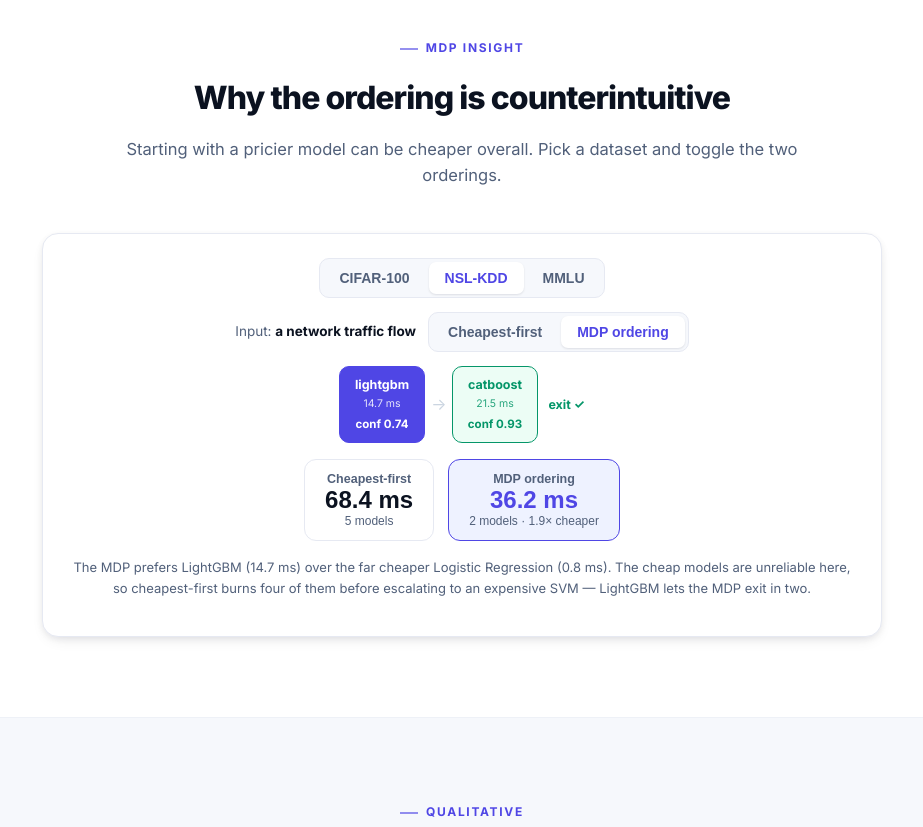
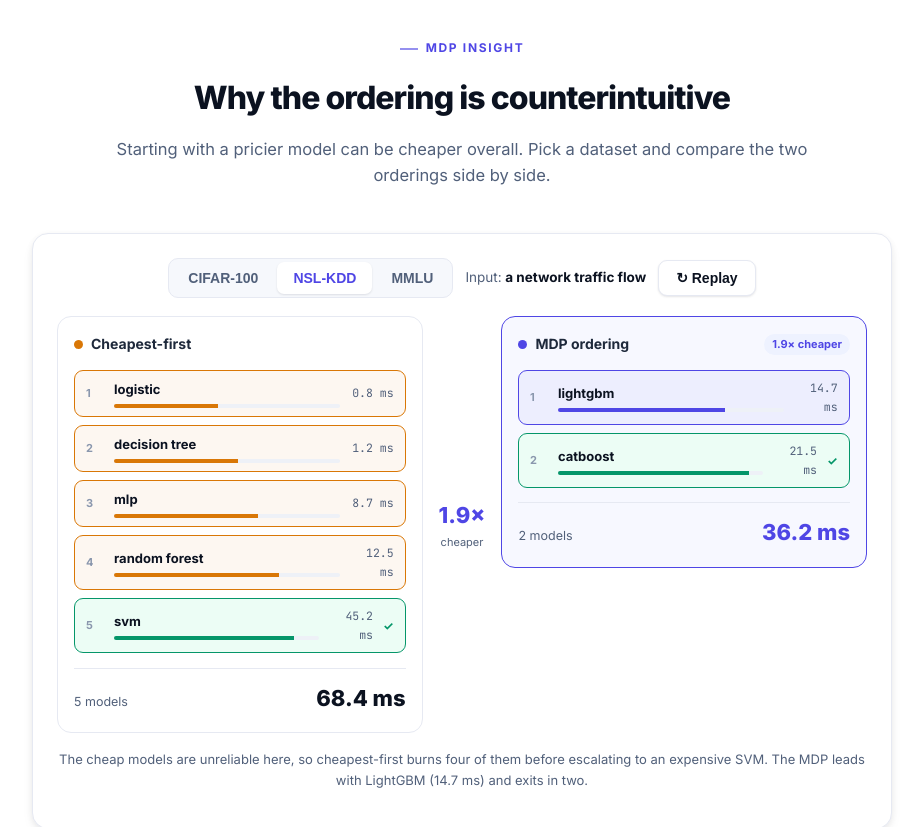
Before and after one commit to ashwincolaco/lazystack, a React (Vite) app: page / in a window 1280 px wide. Shown: the part 2580-3407 px from the top of the page, without its empty margins (178-1101 px from the left). Built offline with nearby package versions, Linux system fonts and the light colour scheme.

Commit message:
Ordering section: side-by-side vertical cascades (cheapest-first vs MDP) with parallel animation, replacing the toggle

```diff
--- a/src/App.jsx
+++ b/src/App.jsx
@@ -98,7 +98,7 @@ export default function App() {
         <div className="wrap">
           <Reveal>
             <Head eyebrow="MDP Insight" title="Why the ordering is counterintuitive"
-              sub="Starting with a pricier model can be cheaper overall. Pick a dataset and toggle the two orderings." />
+              sub="Starting with a pricier model can be cheaper overall. Pick a dataset and compare the two orderings side by side." />
             <OrderingToggle />
           </Reveal>
         </div>
--- a/src/components/OrderingToggle.jsx
+++ b/src/components/OrderingToggle.jsx
@@ -1,111 +1,114 @@
 import React, { useEffect, useRef, useState } from 'react'
 
-const THETA = 0.85
-const C = { indigo: '#4f46e5', green: '#059669', amber: '#d97706', ink: '#0b1220', slate: '#51607a', line: '#e6e9f2', grey: '#cbd5e1', red: '#dc2626', mute: '#8a97ad' }
+const C = { indigo: '#4f46e5', green: '#059669', amber: '#d97706', ink: '#0b1220', slate: '#51607a', line: '#e6e9f2', grey: '#cbd5e1', mute: '#8a97ad' }
 
 // Curated counterintuitive-ordering cases. Costs (ms) from models/model_registry.py.
-// Each: cheapest-first cascade vs the MDP ordering (which starts with a pricier model).
 const EX = {
   'CIFAR-100': {
     input: 'a sunflower image',
-    'Cheapest-first': { steps: [['mobilenet_v2', 3, 0.52], ['resnet18', 6, 0.61], ['resnet50', 14, 0.70], ['efficientnet_b0', 16, 0.79], ['resnet101', 28, 0.87]] },
-    'MDP ordering':   { steps: [['resnet50', 14, 0.73], ['mobilenet_v2', 3, 0.91]] },
+    cheap: [['mobilenet_v2', 3, 0.52], ['resnet18', 6, 0.61], ['resnet50', 14, 0.70], ['efficientnet_b0', 16, 0.79], ['resnet101', 28, 0.87]],
+    mdp:   [['resnet50', 14, 0.73], ['mobilenet_v2', 3, 0.91]],
     why: 'The MDP starts with resnet50 (14 ms), not the cheapest model — its higher confidence triggers an earlier overall exit.',
   },
   'NSL-KDD': {
     input: 'a network traffic flow',
-    'Cheapest-first': { steps: [['logistic', 0.8, 0.46], ['decision_tree', 1.2, 0.55], ['mlp', 8.7, 0.64], ['random_forest', 12.5, 0.73], ['svm', 45.2, 0.88]] },
-    'MDP ordering':   { steps: [['lightgbm', 14.7, 0.74], ['catboost', 21.5, 0.93]] },
-    why: 'The MDP prefers LightGBM (14.7 ms) over the far cheaper Logistic Regression (0.8 ms). The cheap models are unreliable here, so cheapest-first burns four of them before escalating to an expensive SVM — LightGBM lets the MDP exit in two.',
+    cheap: [['logistic', 0.8, 0.46], ['decision_tree', 1.2, 0.55], ['mlp', 8.7, 0.64], ['random_forest', 12.5, 0.73], ['svm', 45.2, 0.88]],
+    mdp:   [['lightgbm', 14.7, 0.74], ['catboost', 21.5, 0.93]],
+    why: 'The cheap models are unreliable here, so cheapest-first burns four of them before escalating to an expensive SVM. The MDP leads with LightGBM (14.7 ms) and exits in two.',
   },
   'MMLU': {
     input: 'a multiple-choice question',
-    'Cheapest-first': { steps: [['electra_small', 15, 0.60], ['albert_base', 20, 0.72], ['distilbert', 25, 0.87]] },
-    'MDP ordering':   { steps: [['albert_base', 20, 0.75], ['electra_small', 15, 0.91]] },
+    cheap: [['electra_small', 15, 0.60], ['albert_base', 20, 0.72], ['distilbert', 25, 0.87]],
+    mdp:   [['albert_base', 20, 0.75], ['electra_small', 15, 0.91]],
     why: 'The MDP leads with albert_base (20 ms) rather than the cheaper electra_small (15 ms), reaching confidence one model sooner.',
   },
 }
-const total = (ds, mode) => EX[ds][mode].steps.reduce((a, s) => a + s[1], 0)
+const sum = (steps) => steps.reduce((a, s) => a + s[1], 0)
+
+function Column({ title, accent, steps, step, winner, badge }) {
+  const revealed = Math.min(step, steps.length)
+  const exited = step >= steps.length
+  const cost = steps.slice(0, revealed).reduce((a, s) => a + s[1], 0)
+  return (
+    <div style={{ flex: '1 1 240px', minWidth: 230, border: `1.5px solid ${winner ? accent : C.line}`, borderRadius: 14, padding: 16, background: winner ? '#f7f8ff' : '#fff' }}>
+      <div style={{ display: 'flex', alignItems: 'center', gap: 8, marginBottom: 14 }}>
+        <span style={{ width: 9, height: 9, borderRadius: 9, background: accent }} />
+        <span style={{ fontWeight: 700, fontSize: 14 }}>{title}</span>
+        {winner && <span style={{ marginLeft: 'auto', fontSize: 11, fontWeight: 700, color: accent, background: '#eef2ff', padding: '2px 8px', borderRadius: 999 }}>{badge}</span>}
+      </div>
+
+      {/* vertical cascade */}
+      <div style={{ display: 'flex', flexDirection: 'column', gap: 8 }}>
+        {steps.map(([m, c, conf], i) => {
+          const on = i < revealed
+          const isExit = exited && i === steps.length - 1
+          return (
+            <div key={i} className={on ? 'pop-in' : ''} style={{
+              display: 'flex', alignItems: 'center', gap: 10, padding: '8px 11px', borderRadius: 9, transition: 'all .35s',
+              border: `1px solid ${isExit ? C.green : on ? accent : C.line}`,
+              background: isExit ? '#ecfdf5' : on ? `${accent}0e` : '#fff', opacity: on ? 1 : 0.4,
+            }}>
+              <span style={{ fontSize: 11, fontWeight: 700, color: C.mute, width: 18 }}>{i + 1}</span>
+              <div style={{ flex: 1 }}>
+                <div style={{ fontWeight: 650, fontSize: 13, color: C.ink }}>{m.replace(/_/g, ' ')}</div>
+                <div style={{ height: 4, background: '#eef1f7', borderRadius: 3, marginTop: 4, overflow: 'hidden' }}>
+                  <div style={{ height: '100%', width: on ? `${conf * 100}%` : '0%', background: isExit ? C.green : accent, transition: 'width .4s' }} />
+                </div>
+              </div>
+              <span className="mono" style={{ fontSize: 11.5, color: C.slate, width: 44, textAlign: 'right' }}>{c} ms</span>
+              {isExit && <span style={{ fontSize: 12, color: C.green, fontWeight: 700 }}>✓</span>}
+            </div>
+          )
+        })}
+        {!exited && revealed > 0 && <div style={{ textAlign: 'center', color: C.mute, fontSize: 12 }}>running…</div>}
+      </div>
+
+      <div style={{ borderTop: `1px solid ${C.line}`, marginTop: 14, paddingTop: 12, display: 'flex', justifyContent: 'space-between', alignItems: 'baseline' }}>
+        <span style={{ fontSize: 12.5, color: C.slate }}>{steps.length} models</span>
+        <span style={{ fontSize: 22, fontWeight: 800, color: winner ? accent : C.ink }}>{sum(steps).toFixed(1)} ms</span>
+      </div>
+    </div>
+  )
+}
 
 export default function OrderingToggle() {
   const [ds, setDs] = useState('NSL-KDD')
-  const [mode, setMode] = useState('MDP ordering')
   const [step, setStep] = useState(0)
   const timer = useRef(null)
-  const steps = EX[ds][mode].steps
+  const e = EX[ds]
+  const maxLen = Math.max(e.cheap.length, e.mdp.length)
+  const faster = (sum(e.cheap) / sum(e.mdp)).toFixed(1)
 
   useEffect(() => {
     setStep(0)
     let i = 0
-    timer.current = setInterval(() => { i += 1; setStep(i); if (i >= steps.length) clearInterval(timer.current) }, 850)
+    timer.current = setInterval(() => { i += 1; setStep(i); if (i > maxLen) clearInterval(timer.current) }, 850)
     return () => clearInterval(timer.current)
-  }, [ds, mode])
-
-  const done = step >= steps.length
-  const cheap = total(ds, 'Cheapest-first'), mdp = total(ds, 'MDP ordering')
-  const faster = (cheap / mdp).toFixed(1)
+  }, [ds])
 
   return (
-    <div className="card" style={{ maxWidth: 840, margin: '0 auto' }}>
-      {/* dataset tabs */}
-      <div className="controls" style={{ marginTop: 0, marginBottom: 14 }}>
+    <div className="card" style={{ maxWidth: 860, margin: '0 auto' }}>
+      <div style={{ display: 'flex', justifyContent: 'center', alignItems: 'center', gap: 12, flexWrap: 'wrap', marginBottom: 18 }}>
         <div className="toggle">
           {Object.keys(EX).map((k) => (
             <button key={k} className={ds === k ? 'active' : ''} onClick={() => setDs(k)}>{k}</button>
           ))}
         </div>
+        <span style={{ fontSize: 13.5, color: C.slate }}>Input: <b style={{ color: C.ink }}>{e.input}</b></span>
+        <button className="pill-btn" onClick={() => setStep(0)}>↻ Replay</button>
       </div>
 
-      <div style={{ display: 'flex', justifyContent: 'center', alignItems: 'center', gap: 12, flexWrap: 'wrap', marginBottom: 6 }}>
-        <span style={{ fontSize: 13.5, color: C.slate }}>Input: <b style={{ color: C.ink }}>{EX[ds].input}</b></span>
-        <div className="toggle">
-          {['Cheapest-first', 'MDP ordering'].map((k) => (
-            <button key={k} className={mode === k ? 'active' : ''} onClick={() => setMode(k)}>{k}</button>
-          ))}
+      {/* side-by-side cascades */}
+      <div style={{ display: 'flex', gap: 16, alignItems: 'flex-start' }}>
+        <Column title="Cheapest-first" accent={C.amber} steps={e.cheap} step={step} />
+        <div style={{ alignSelf: 'center', textAlign: 'center', flexShrink: 0 }}>
+          <div style={{ fontSize: 22, fontWeight: 800, color: C.indigo }}>{faster}×</div>
+          <div style={{ fontSize: 11, color: C.slate }}>cheaper</div>
         </div>
+        <Column title="MDP ordering" accent={C.indigo} steps={e.mdp} step={step} winner badge={`${faster}× cheaper`} />
       </div>
 
-      {/* model chain */}
-      <div style={{ display: 'flex', alignItems: 'center', gap: 6, flexWrap: 'wrap', justifyContent: 'center', minHeight: 74, margin: '14px 0 6px' }}>
-        {steps.map(([m, c, conf], i) => {
-          const on = i < step
-          const isExit = done && i === steps.length - 1
-          return (
-            <React.Fragment key={i}>
-              <div className={on ? 'pop-in' : ''} style={{
-                borderRadius: 10, padding: '8px 11px', textAlign: 'center', minWidth: 86, transition: 'all .4s',
-                border: `1.5px solid ${isExit ? C.green : on ? C.indigo : C.line}`,
-                background: isExit ? '#ecfdf5' : on ? C.indigo : '#fff', color: isExit ? C.green : on ? '#fff' : C.mute, opacity: on ? 1 : 0.5,
-              }}>
-                <div style={{ fontWeight: 700, fontSize: 12.5 }}>{m.replace(/_/g, ' ')}</div>
-                <div style={{ fontSize: 10.5, opacity: 0.85 }}>{c} ms</div>
-                <div style={{ fontSize: 11.5, fontWeight: 700, marginTop: 3, minHeight: 15 }}>{on ? `conf ${conf.toFixed(2)}` : ''}</div>
-              </div>
-              {i < steps.length - 1 && <span style={{ color: C.grey }}>→</span>}
-            </React.Fragment>
-          )
-        })}
-        {done && <span style={{ marginLeft: 4, fontSize: 12.5, fontWeight: 700, color: C.green }}>exit ✓</span>}
-      </div>
-
-      {/* comparison */}
-      <div style={{ display: 'flex', gap: 14, justifyContent: 'center', marginTop: 16, flexWrap: 'wrap' }}>
-        {['Cheapest-first', 'MDP ordering'].map((k) => {
-          const active = k === mode, t = total(ds, k)
-          return (
-            <button key={k} onClick={() => setMode(k)} style={{
-              cursor: 'pointer', textAlign: 'center', padding: '12px 20px', borderRadius: 12,
-              border: `1.5px solid ${active ? C.indigo : C.line}`, background: active ? '#eef2ff' : '#fff',
-            }}>
-              <div style={{ fontSize: 12.5, fontWeight: 600, color: C.slate }}>{k}</div>
-              <div style={{ fontSize: 24, fontWeight: 800, color: active ? C.indigo : C.ink }}>{t.toFixed(1)} ms</div>
-              <div style={{ fontSize: 12, color: C.slate }}>{EX[ds][k].steps.length} models{k === 'MDP ordering' ? ` · ${faster}× cheaper` : ''}</div>
-            </button>
-          )
-        })}
-      </div>
-
-      <p style={{ textAlign: 'center', color: C.slate, fontSize: 13, marginTop: 16 }}>{EX[ds].why}</p>
+      <p style={{ textAlign: 'center', color: C.slate, fontSize: 13, marginTop: 16 }}>{e.why}</p>
     </div>
   )
 }
```
